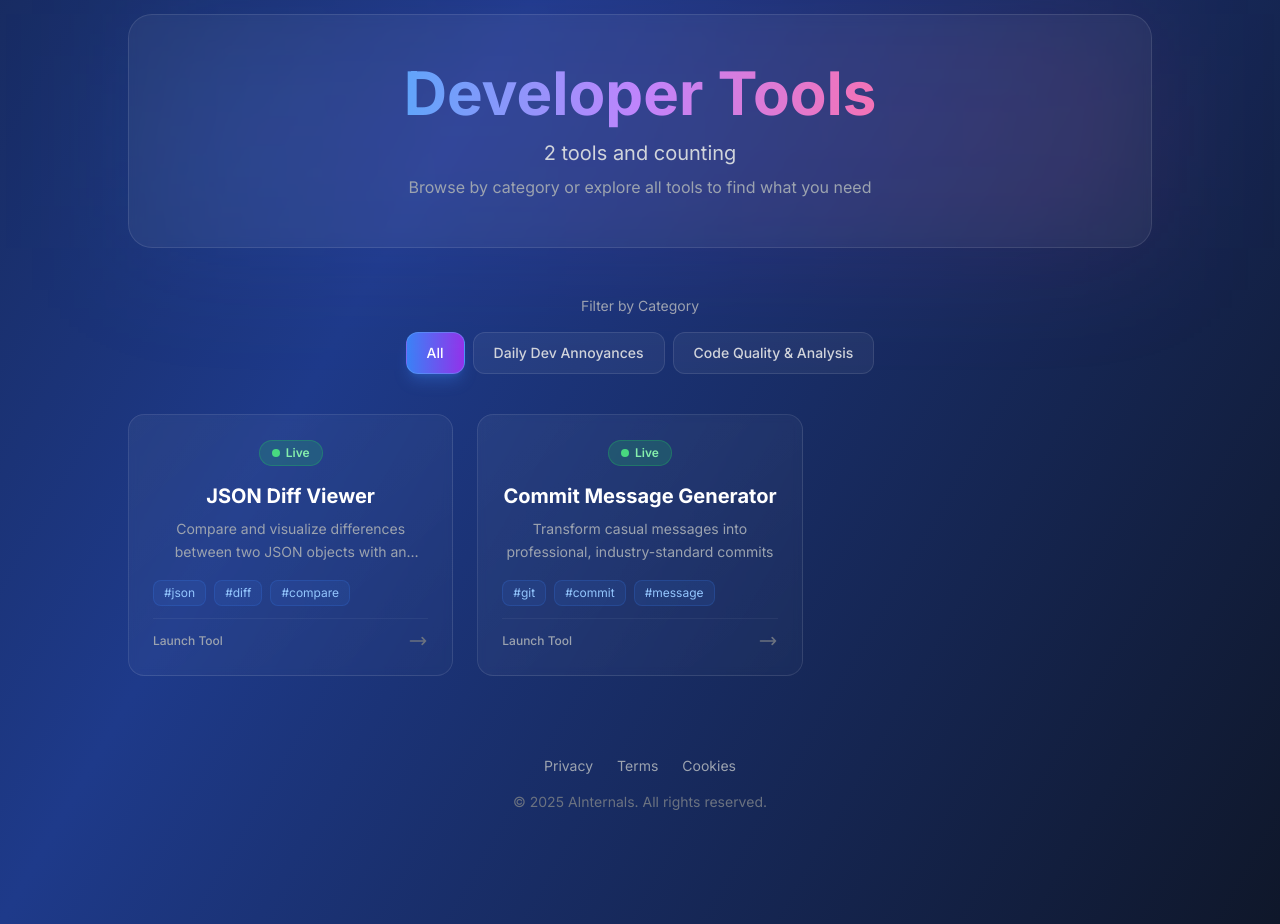
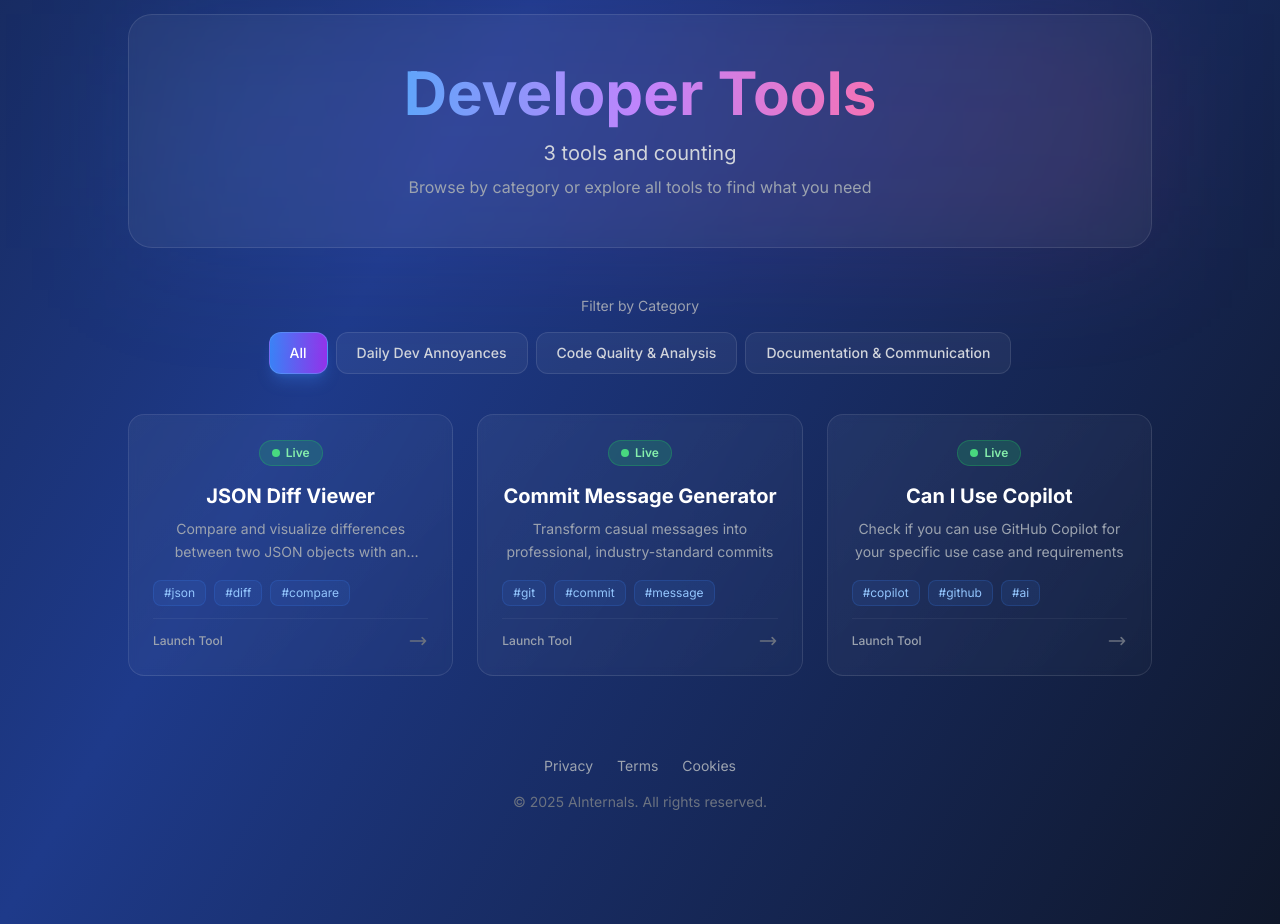
Before and after one commit to ViswanathanStartup/ainternalshomepage, a Next.js app: page / in a window 1280 px wide. Shown: the part 1300-2224 px from the top of the page. Built offline with nearby package versions, Linux system fonts and the light colour scheme.

Commit message:
added cuc.ainternals.com

```diff
--- a/data/tools.ts
+++ b/data/tools.ts
@@ -28,11 +28,21 @@ export const tools: Tool[] = [
     tags: ['git', 'commit', 'message', 'generator'],
     status: 'live'
   },
+  {
+    id: 'cuc',
+    name: 'Can I Use Copilot',
+    description: 'Check if you can use GitHub Copilot for your specific use case and requirements',
+    url: 'https://cuc.ainternals.com',
+    category: 'Documentation & Communication',
+    tags: ['copilot', 'github', 'ai', 'compatibility'],
+    status: 'live'
+  },
   // Add more tools here as you build them
 ]
 
 export const categories = [
   'All',
   'Daily Dev Annoyances',
-  'Code Quality & Analysis'
+  'Code Quality & Analysis',
+  'Documentation & Communication'
 ]
```
